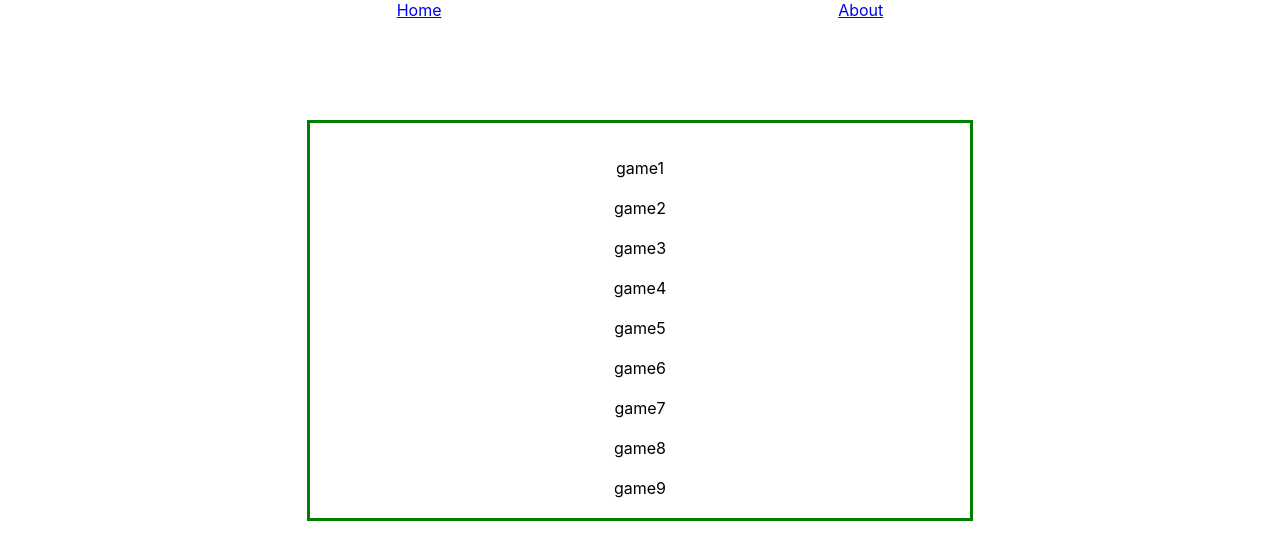
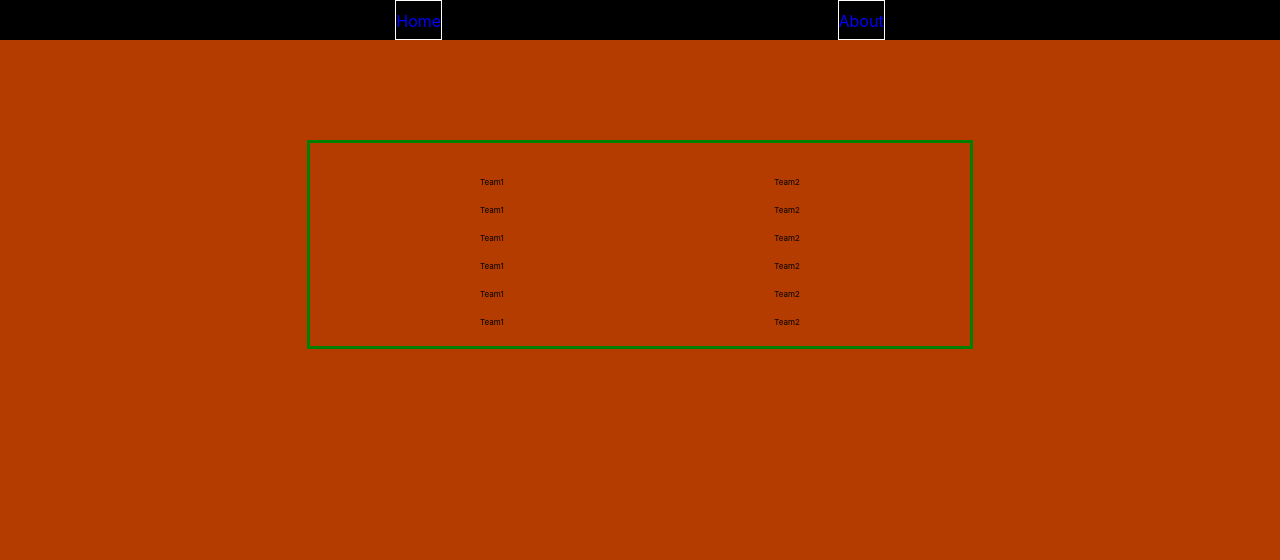
Before and after one commit to AllanPedin/Allan-AdamCapstone, a React (Create React App) app in the folder FrontEnd/bnann/: page / in a window 1280 px wide. Shown: the top 560 px of the page. Built offline with nearby package versions, Linux system fonts and the light colour scheme.

Commit message:
front end updates

```diff
--- a/FrontEnd/bnann/src/App.css
+++ b/FrontEnd/bnann/src/App.css
@@ -1,5 +1,6 @@
 .App {
   text-align: center;
+
 }
 
 .App-logo {
@@ -39,4 +40,24 @@
 .navBar {
   display: flex;
   justify-content: space-evenly;
+  background-color: black;
+  height: 40px;
 }
+a{
+  color:blue;
+  text-decoration: none;
+}
+.navButton{
+  padding-top: 9.5px;
+  padding-bottom: 9.5px;
+  border: 1px solid white;
+}
+
+
+html, body {
+  height: 100%;
+
+  display: flex;
+  flex-direction: column;
+  background-color: #b53c00 ;
+}
--- a/FrontEnd/bnann/src/App.js
+++ b/FrontEnd/bnann/src/App.js
@@ -13,12 +13,12 @@ import './App.css';
 export default function App() {
   return (
     <Router>
-      <div>
+      <div className='root'>
         <nav className='navBar'>
-            <div>
+            <div className='navButton'>
               <Link to="/">Home</Link>
             </div>
-            <div>
+            <div className='navButton'>
               <Link to="/about">About</Link>
             </div>
         </nav>
--- a/FrontEnd/bnann/src/Routes/Home.css
+++ b/FrontEnd/bnann/src/Routes/Home.css
@@ -12,5 +12,22 @@
 }
 .game{
     margin: auto;
+    display: flex;
+    justify-content: space-evenly;
+
     padding: 10px;
 }
+.teamLeft{
+    font-size: 50%;
+    width: 20em;
+    height: 100%;
+    line-height: 100%;
+    text-align: left;
+}
+.teamRight{
+    font-size: 50%;
+    width: 20em;
+    height: 100%;
+    line-height: 100%;
+    text-align: Right;
+}
--- a/FrontEnd/bnann/src/Routes/Home.js
+++ b/FrontEnd/bnann/src/Routes/Home.js
@@ -2,14 +2,29 @@ import React from 'react';
 import './Home.css'
 export default function Home() {
     return <div className='gameList'>
-        <div className='game'>game1</div>
-        <div className='game'>game2</div>
-        <div className='game'>game3</div>
-        <div className='game'>game4</div>
-        <div className='game'>game5</div>
-        <div className='game'>game6</div>
-        <div className='game'>game7</div>
-        <div className='game'>game8</div>
-        <div className='game'>game9</div>
+        <div className='game'>
+            <div className='teamLeft'>Team1</div>
+            <div className='teamRight'>Team2</div>
+        </div>
+        <div className='game'>
+            <div className='teamLeft'>Team1</div>
+            <div className='teamRight'>Team2</div>
+        </div>
+        <div className='game'>
+            <div className='teamLeft'>Team1</div>
+            <div className='teamRight'>Team2</div>
+        </div>
+        <div className='game'>
+            <div className='teamLeft'>Team1</div>
+            <div className='teamRight'>Team2</div>
+        </div>
+        <div className='game'>
+            <div className='teamLeft'>Team1</div>
+            <div className='teamRight'>Team2</div>
+        </div>
+        <div className='game'>
+            <div className='teamLeft'>Team1</div>
+            <div className='teamRight'>Team2</div>
+        </div>
     </div>;
 }
```
